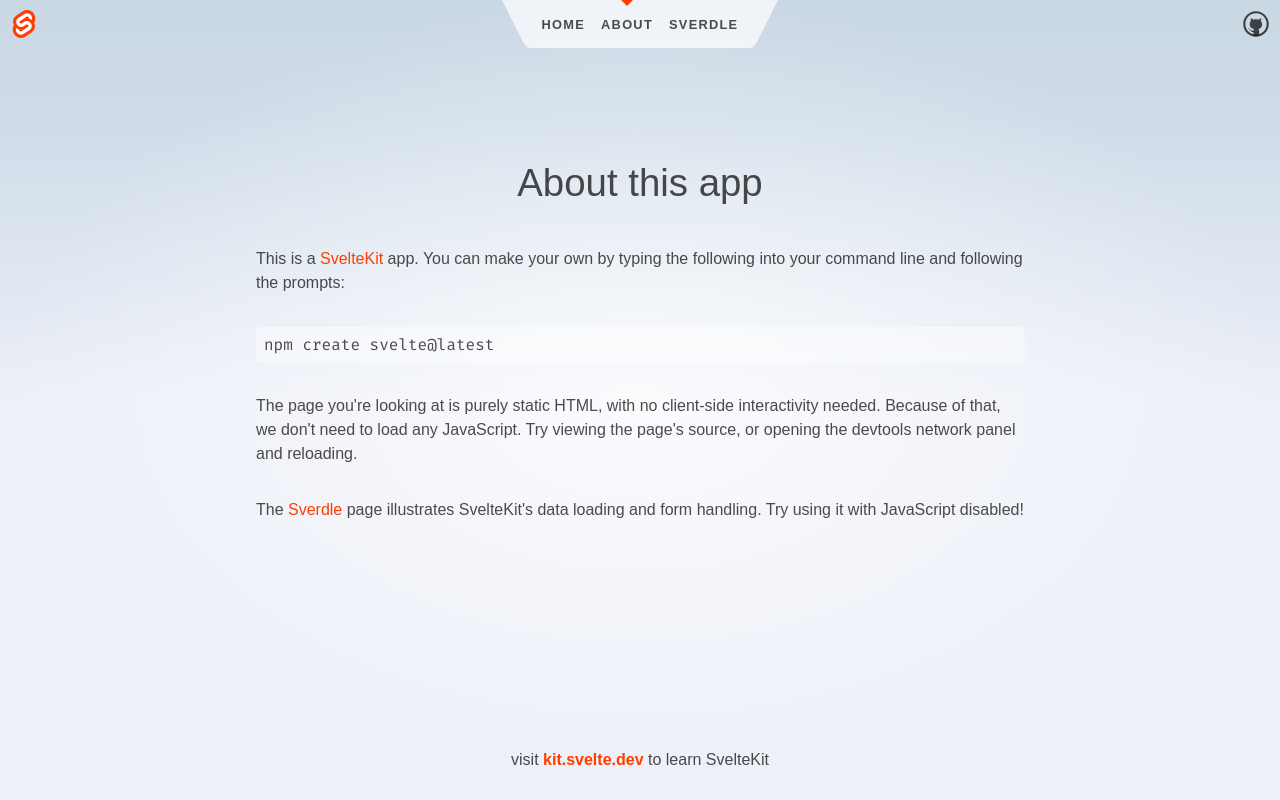
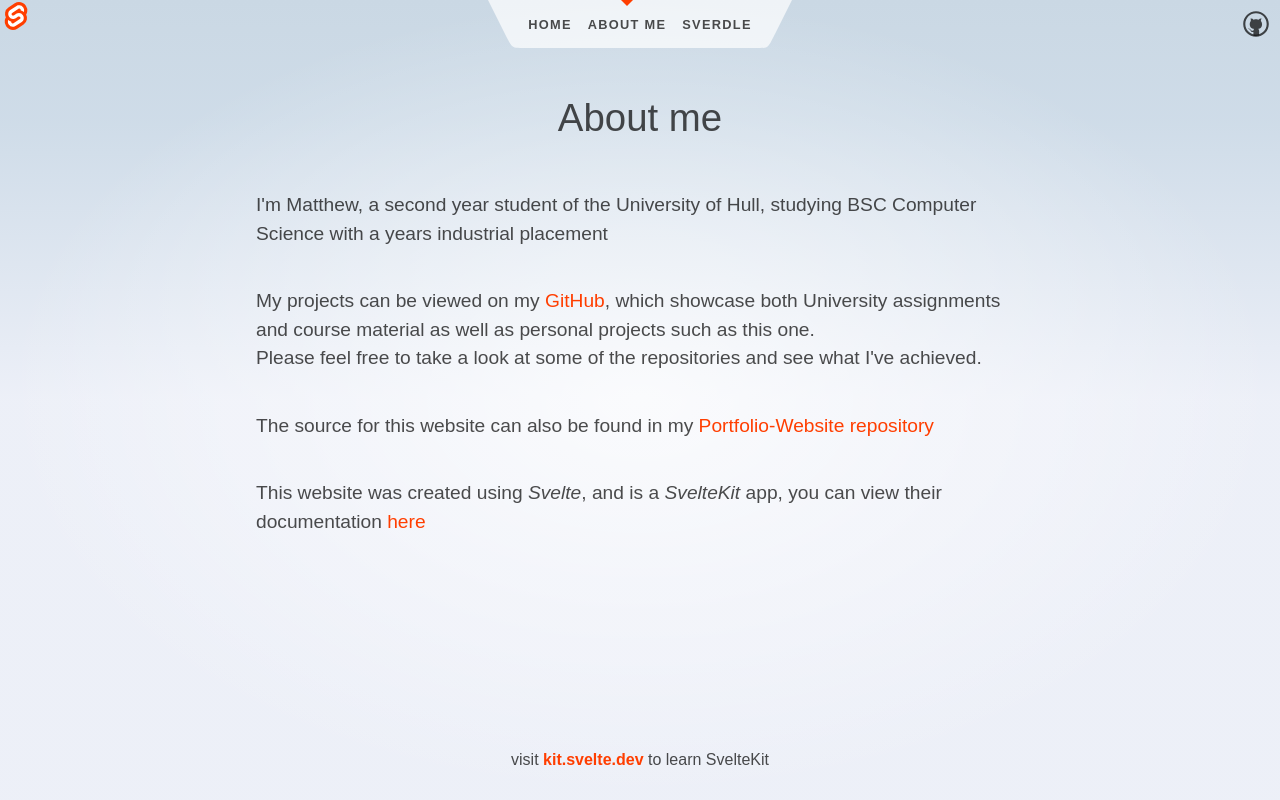
Before and after one commit to mpanks/Portfolio-Website, a SvelteKit app: page /about in a window 1280 px wide. Built offline with nearby package versions, Linux system fonts and the light colour scheme.

Commit message:
Modified "about" page to be "About Me" and added about me information. Svelte logo is not longer link, GH logo diverts to my repo for this project. Started learning how the colours are formatted in HTML and CSS on the home page

```diff
--- a/src/routes/+page.svelte
+++ b/src/routes/+page.svelte
@@ -21,14 +21,14 @@
 		to your new<br />SvelteKit app
 	</h1>
 
-	<h2>
+	<h2 style="background-color:powderblue;color:darkgreen">
 		try editing <strong>src/routes/+page.svelte</strong>
-		<p> First Edit<br>with a break line!!</p>
+		<p style="background-color:tomato;"> First Edit<br>with a break line!!</p>
 	</h2>
 
 	<Counter />
 
-	<h3> Check out my <a href = "https://github.com/mpanks">github</a></h3>
+	<h3> <em>Check out my <strong><a href = "https://github.com/mpanks">GitHub</a></strong></em></h3>
 </section>
 
 <style>
--- a/src/routes/Header.svelte
+++ b/src/routes/Header.svelte
@@ -6,9 +6,7 @@
 
 <header>
 	<div class="corner">
-		<a href="https://kit.svelte.dev">
 			<img src={logo} alt="SvelteKit" />
-		</a>
 	</div>
 
 	<nav>
@@ -20,7 +18,7 @@
 				<a href="/">Home</a>
 			</li>
 			<li aria-current={$page.url.pathname === '/about' ? 'page' : undefined}>
-				<a href="/about">About</a>
+				<a href="/about">About Me</a>
 			</li>
 			<li aria-current={$page.url.pathname.startsWith('/sverdle') ? 'page' : undefined}>
 				<a href="/sverdle">Sverdle</a>
@@ -32,7 +30,7 @@
 	</nav>
 
 	<div class="corner">
-		<a href="https://github.com/sveltejs/kit">
+		<a href="https://github.com/mpanks">
 			<img src={github} alt="GitHub" />
 		</a>
 	</div>
--- a/src/routes/about/+page.svelte
+++ b/src/routes/about/+page.svelte
@@ -1,26 +1,35 @@
 <svelte:head>
-	<title>About</title>
+	<title>About Me</title>
 	<meta name="description" content="About this app" />
 </svelte:head>
 
+<section>
 <div class="text-column">
-	<h1>About this app</h1>
-
-	<p>
-		This is a <a href="https://kit.svelte.dev">SvelteKit</a> app. You can make your own by typing the
-		following into your command line and following the prompts:
-	</p>
-
-	<pre>npm create svelte@latest</pre>
-
-	<p>
-		The page you're looking at is purely static HTML, with no client-side interactivity needed.
-		Because of that, we don't need to load any JavaScript. Try viewing the page's source, or opening
-		the devtools network panel and reloading.
+	<h1>About me</h1>
+	<p >
+		I'm Matthew, a second year student of the University of Hull, studying BSC Computer Science with a
+		years industrial placement
 	</p>
 
 	<p>
-		The <a href="/sverdle">Sverdle</a> page illustrates SvelteKit's data loading and form handling. Try
-		using it with JavaScript disabled!
+		My projects can be viewed on my <a href="https://github.com/mpanks">GitHub</a>,
+		 which showcase both University assignments and course material as well as personal projects such as this one.<br>
+		Please feel free to take a look at some of the repositories and see what I've achieved.
+	</p>
+
+	<p>
+		The source for this website can also be found in my
+		<a href = "https://github.com/mpanks/Portfolio-Website">Portfolio-Website repository</a>
+	</p>
+	<p>
+		This website was created using <cite>Svelte</cite>, and is a <cite>SvelteKit</cite> app, you can view their documentation
+		<a href="https://svelte.dev/docs/introduction">here</a>
 	</p>
 </div>
+</section>
+<style>
+	section{
+		font-family: Arial, Helvetica, sans-serif;
+		font-size: larger;
+	}
+</style>
```
Also changed, not shown: 1 other file (tests, documents, lock files or other folders).
